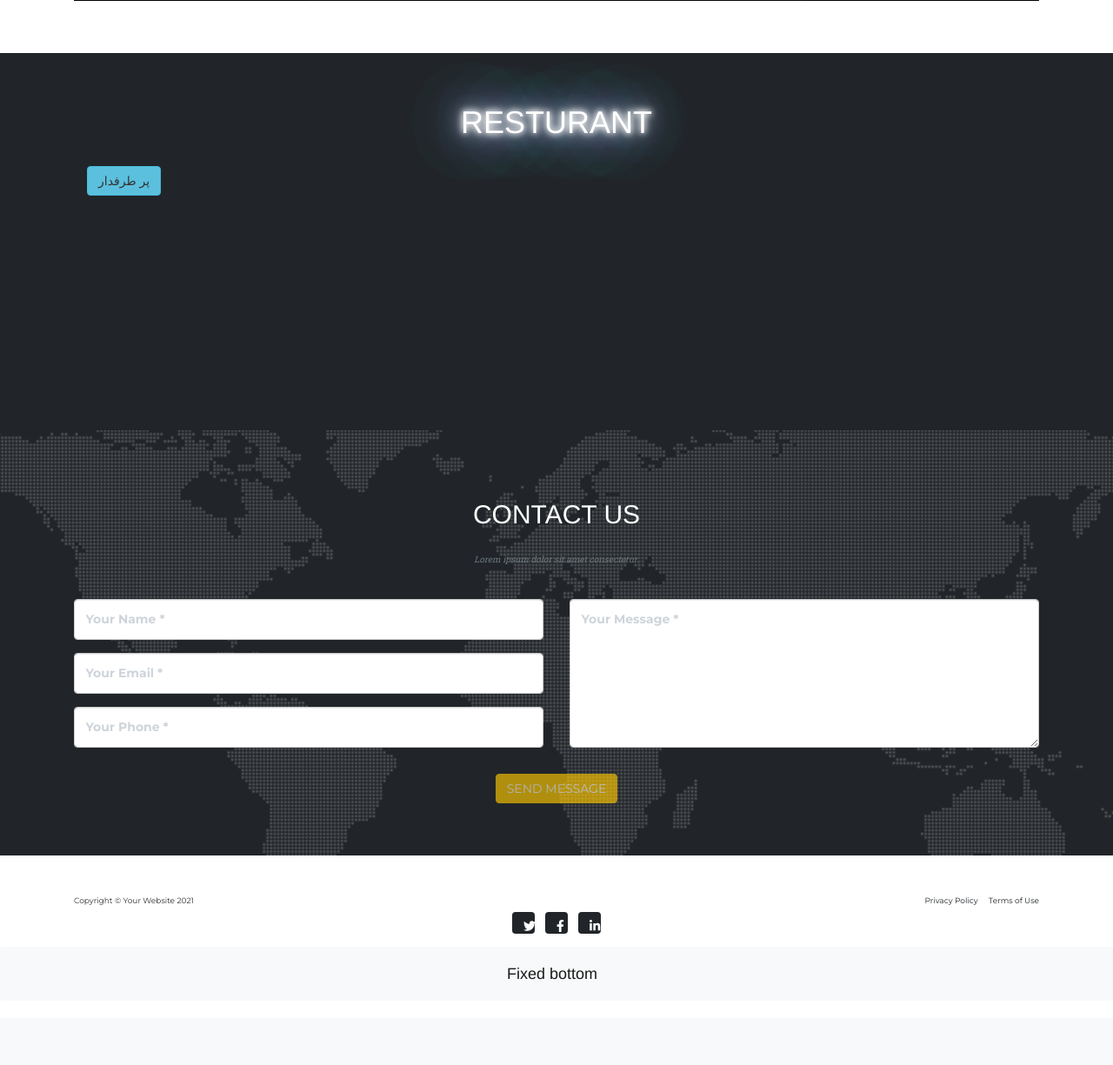
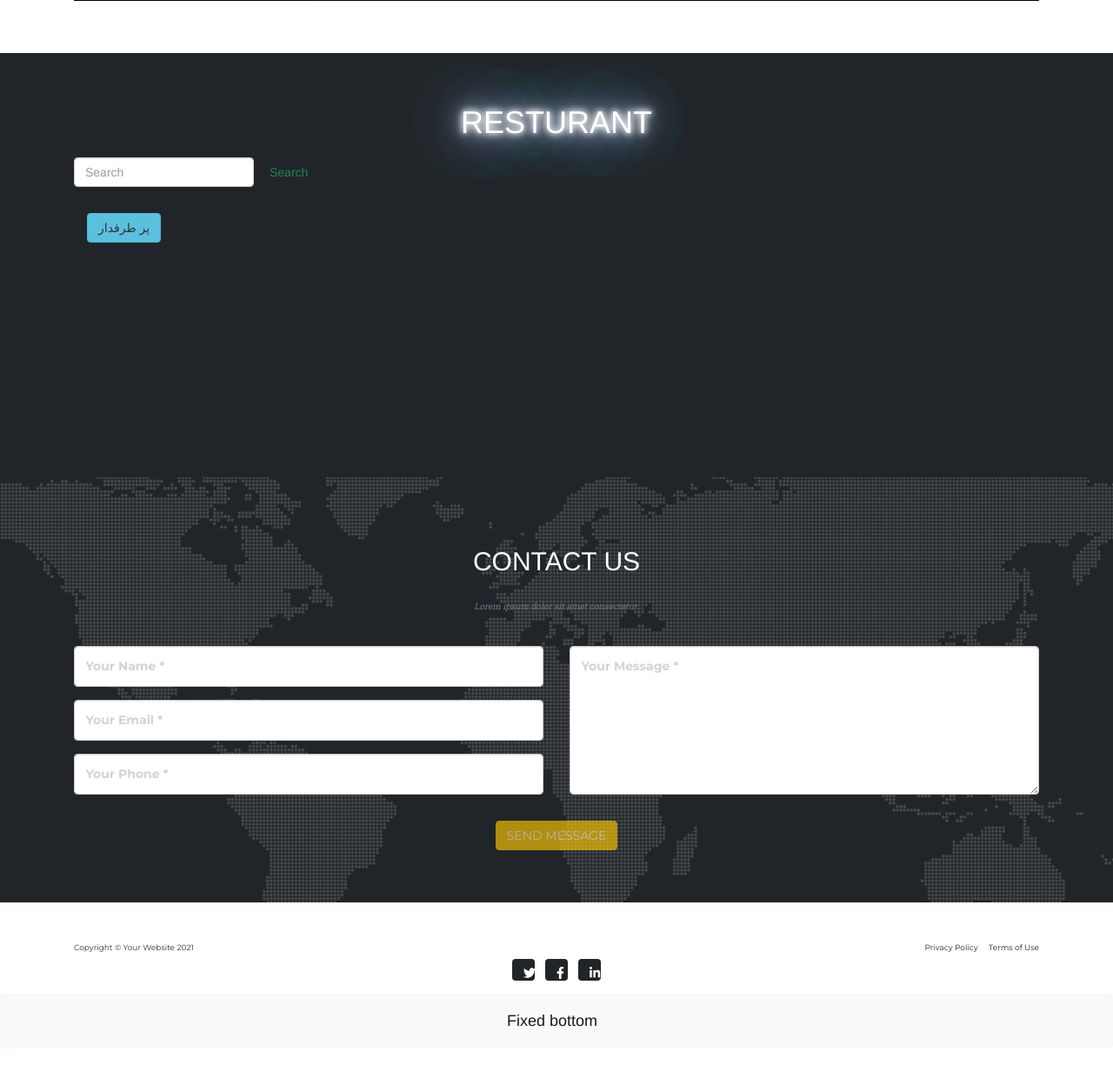
Before and after one commit to saraakarimii/restaurant_web, a Django app: page / in a window 1280 px wide. Shown: the part 2019-3244 px from the top of the page at 87% size. Before the commit the page ends 3146 px from the top, so only its background shows below. Run offline with Django 3.2, Linux system fonts and the light colour scheme; data that the repository does not hold is empty; some libraries are stand-ins or nearby versions.

Commit message:
searchbar for resturant

```diff
--- a/src/pages/views.py
+++ b/src/pages/views.py
@@ -23,7 +23,7 @@ class main(TemplateView):
     def post(self, request):
         if request.is_ajax():
             text = request.POST.get('text')
-
+            res_text=request.POST.get('res_text')
             value = request.POST.get('value')
             value_r = request.POST.get('value_r')
 
@@ -104,6 +104,21 @@ class main(TemplateView):
                         'resturan': [],
                         'msg' : "doesn't match any files",
                     })
+            elif res_text:
+
+                res= Branche.objects.filter(name__startswith=res_text).all()
+
+                if res:
+                    return JsonResponse({
+                    "resturan_search":list(res.values_list("name","id"))
+                    #    "description":list(p.values_list('description', flat=True))
+                    })
+                else:
+                    return JsonResponse({
+                        "resturan_search": [],
+                        'msg' : "doesn't match any files",
+                    })
+
             elif text:
                     Items = MenuItem.objects.filter(food__name__startswith=text)
 
--- a/src/static/search.js
+++ b/src/static/search.js
@@ -6,14 +6,20 @@ $( document ).ready(function() {
     console.log(CSRF_TOKEN)
 
 
-        $("#in_text").on("input", function() {
+        $("#in_text_food").on("input", function() {
 
 
-            send_ajax($(this).val())
+            send_ajax_searchfood($(this).val())
+
+        });
+        $("#in_text_resturan").on("input", function() {
+
+
+            send_ajax_searchresturan($(this).val())
 
         });
 
-        function send_ajax(input_data){
+        function send_ajax_searchfood(input_data){
 
             data={
                 'csrfmiddlewaretoken':CSRF_TOKEN,
@@ -36,6 +42,77 @@ $( document ).ready(function() {
             })
         }
 
+        function send_ajax_searchresturan(input_data){
+
+            data={
+                'csrfmiddlewaretoken':CSRF_TOKEN,
+                'res_text':input_data
+                };
+            // data['text'] = input_data
+
+
+            $.ajax({
+                type: 'POST',
+                // url: "http://127.0.0.1:8000/main/db_temp/",
+                // url: "/main/db_temp/",
+                url: URL,
+                dataType: 'json',
+                data:data,
+                success: function(res) {
+                    console.log(res);
+                    show_resturants(res)
+                }
+            })
+        }
+        function show_resturants(data){
+
+            my_sec_tag = $('#ajax_r')
+            my_sec_tag.empty()
+            if ( data['resturan_search'] ){
+                for (const [key, value] of Object.entries(data['resturan_search'])) {
+                    console.log("*", key, value);
+                    // var main_div = document.createElement("div");
+                    // main_div.className="container mt-5" ;
+                    // var div1 = document.createElement("div");
+                    // div1.className="row";
+
+                    my_main_tag = $('#ajax_r')
+
+
+
+
+                    var div1= document.createElement("div");
+                    div1.className="col-md-3 ";
+                    var div2= document.createElement("div");
+                    div2.className="product-block bg-light";
+                    var branche=document.createElement("h4");
+                    branche.append(value[0]);
+
+                    var a1=document.createElement("a");
+                    a1.className="btn btn-sm btn-danger";
+                    pk=value[1];
+                    url='costumer/branche/'+pk
+
+                    a1.setAttribute('href',url);
+                    a1.append("menu");
+                    // var sec_div=document.createElement("div");
+                    // sec_div.className="row"
+                    // var div3=document.createElement("div");
+                    // div3.className="col-md-6  bg-light";
+                    // div3.append(a1)
+                    // sec_div.append(div3)
+                    div2.append(branche,a1);
+                    div1.append(div2);
+                    my_main_tag.append(div1);
+
+                  }
+
+            }else{
+                my_sec_tag.empty()
+
+            }
+
+        }
         function show_foods(data){
 
             my_sec_tag = $('#search_result')
--- a/src/template/index.html
+++ b/src/template/index.html
@@ -90,7 +90,7 @@
                           </li>
 
                           <form class="form-inline my-2 my-lg-0">
-                            <input class="form-control mr-sm-2" type="search" placeholder="Search" id="in_text">
+                            <input class="form-control mr-sm-2" type="search" placeholder="Search" id="in_text_food">
                             <button class="btn btn-outline-success my-2 my-sm-0" type="submit">Search</button>
                           </form>
                     {% endblock nav %}
@@ -247,6 +247,10 @@
                 <div class="text-center">
                     <h1 class="section-heading text-uppercase" id='neon'>resturant</h1>
                     </div>
+                    <form class="form-inline my-2 my-lg-0">
+                        <input class="form-control mr-sm-2" type="search" placeholder="Search" id="in_text_resturan">
+                        <button class="btn btn-outline-success my-2 my-sm-0" type="submit">Search</button>
+                      </form>
                 <div class="container mt-5">
                     <a id="restaurant" class="btn btn-info center">پر طرفدار</a>
                     <section >
```
